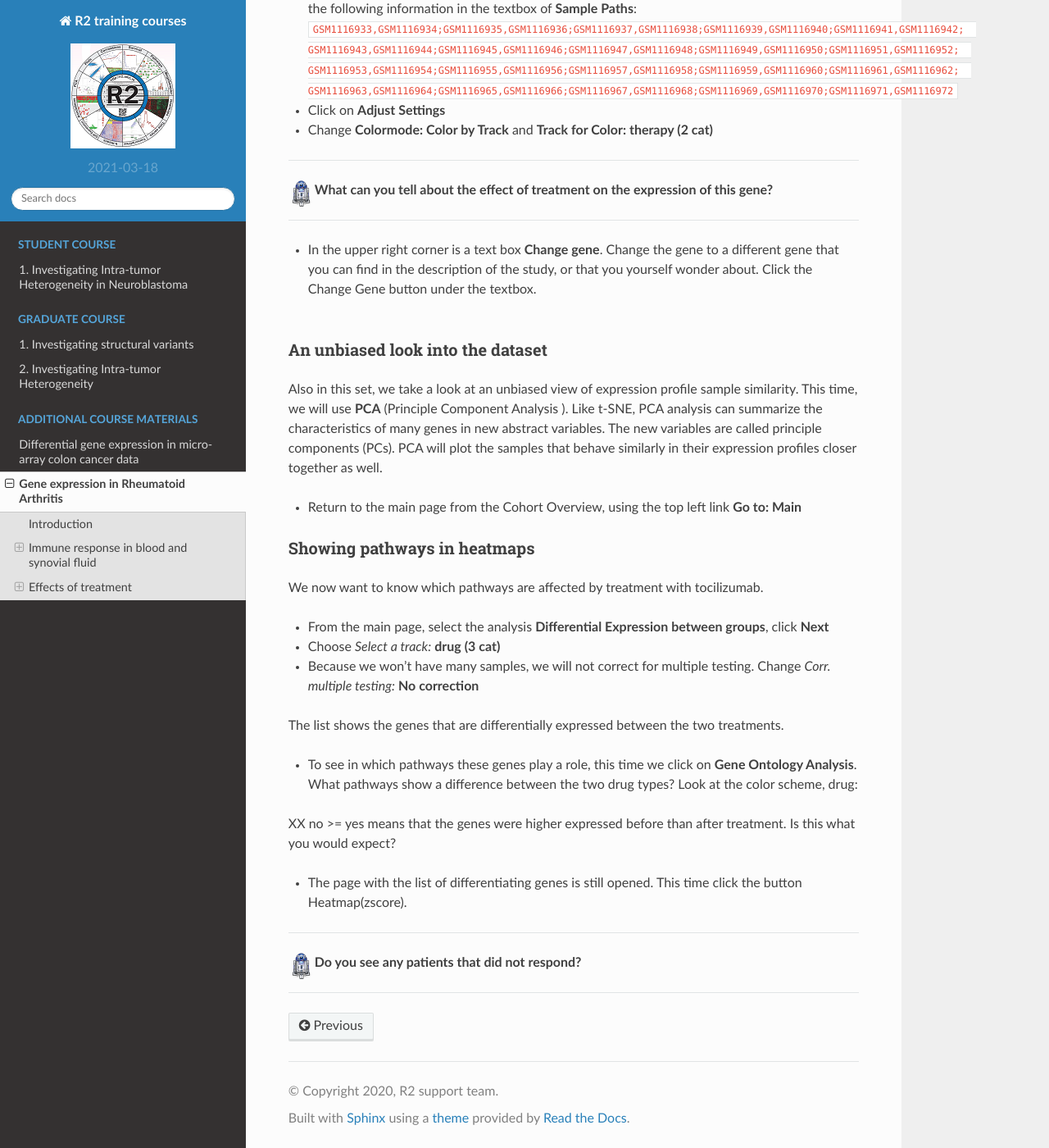
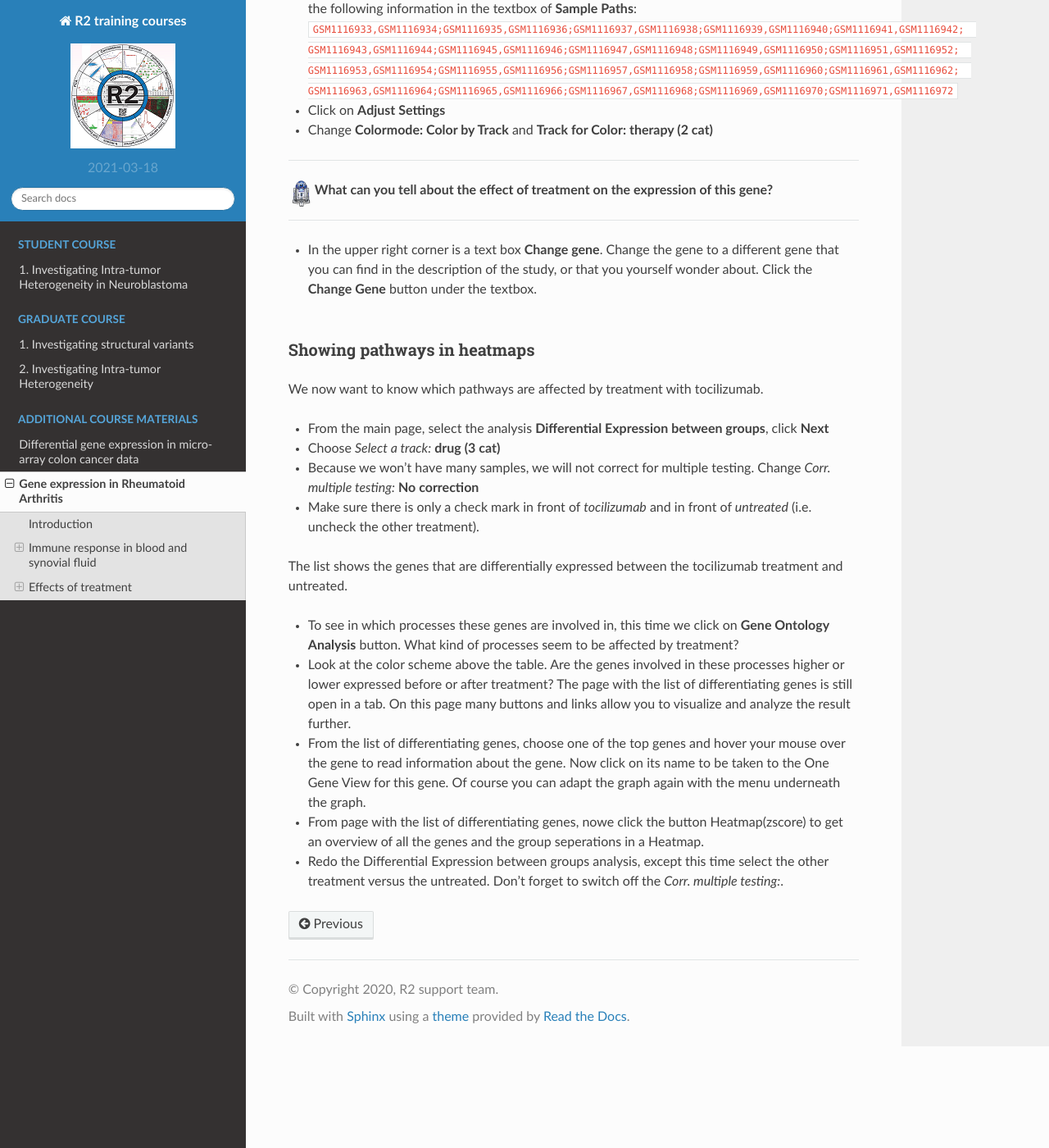
Before and after one commit to antronerds/r2-training-courses, a Sphinx documentation site: the page built from docs/RNA_seq_data_analysis_Using_Rheumatoid_Arthritis_data.md, in a window 1280 px wide and 1400 px high, scrolled down 9747 px. Shown: the whole window at 82% size. Built offline with Sphinx 7.4.7 and the Read the Docs theme 2.0.0, drawn with Linux system fonts in a browser that asks for light colours; pages that are not in the unit, such as notebooks, are missing from menus; some of the changed text lies outside the part shown.

Commit message:
AMS RA first adaptations

````diff
--- a/docs/RNA_seq_data_analysis_Using_Rheumatoid_Arthritis_data.md
+++ b/docs/RNA_seq_data_analysis_Using_Rheumatoid_Arthritis_data.md
@@ -237,7 +237,7 @@ From looking at large gene lists, the biological significance isn't always clear
 
  Effects of treatment
 ---
- Now that we have a better understanding of gene expression of T-cells, let's have a look if we can find any effect of rheumatoid arthritis treatments on a genomic scale.
+ Now that we have a better understanding of gene expression of T-cells, let's have a look if we can find any effect of rheumatoid arthritis treatments.
 
 *Data used:*
 * R2 dataset: Disease Rheumatoid arthritis (drugs) - Lauwerys - 40 - MAS5.0 - u133p2
@@ -252,7 +252,7 @@ From looking at large gene lists, the biological significance isn't always clear
 *Analyses used*
 * Cohort Overview
 * One Gene View
-* PCA
+
 
 ##### Explore the provided information
 
@@ -270,11 +270,11 @@ Click the button below to go to R2 with the correct dataset selected.
 First, we take a look at the information that was provided. Let's start with the dataset Cohort Overview.
 
 * In box 3, select the **Cohort Overview**, click **next** and explore the available annotation.
-* To understand what the study is about, click on the **i information balloon** behind the dataset title. Which genes are important according to the description?
+* To understand what the study is about, click on the **i information balloon** behind the dataset title. Take a note of the cytokines & chemokines that are mentioned in the description box. Which genes are important according to the description?
 
 Since this set is treatment related, let's plot some data to see if treatment has any result.
 
-* Go back to the main page. Choose the analysis **Correlate gene with track** and type in box 4 any of the genes that in the description is mentioned to be down regulated by treatment. The "-" can be left out of the gene name in R2, e.g. "IL-6" becomes "IL6". Click **Next**.
+* Go back to the main page. Choose the analysis **Correlate gene with track** and type in box 4 any of the genes that were  mentioned to be down regulated by treatment. The "-" can be left out of the gene name in R2, e.g. "IL-6" becomes "IL6". Click **Next**.
 * Choose *Select a track:* **therapy (2cat)** and click **Next**.
 * Every patient had a sample taken before the start (no) and after 12 weeks (yes) of therapy, it is a paired test. It would be nice to see which dots belong to the same patient. With Sample Paths we can connect the two samples of each patient with the format Samplename1,Samplename2; etc. Because it is a bit labour intensive to get the correct syntax, we did this for you. Copy paste the following information in the textbox of **Sample Paths**: ```GSM1116933,GSM1116934;GSM1116935,GSM1116936;GSM1116937,GSM1116938;GSM1116939,GSM1116940;GSM1116941,GSM1116942;
 GSM1116943,GSM1116944;GSM1116945,GSM1116946;GSM1116947,GSM1116948;GSM1116949,GSM1116950;GSM1116951,GSM1116952;
@@ -291,16 +291,8 @@ GSM1116963,GSM1116964;GSM1116965,GSM1116966;GSM1116967,GSM1116968;GSM1116969,GSM
 
 ---
 
-* In the upper right corner is a text box **Change gene**. Change the gene to a different gene that you can find in the description of the study, or that you yourself wonder about. Click the Change Gene button under the textbox.
+* In the upper right corner is a text box **Change gene**. Change the gene to a different gene that you can find in the description of the study, or that you yourself wonder about. Click the **Change Gene** button under the textbox.
 <br><br>
-
-
-##### An unbiased look into the dataset
-
-Also in this set, we take a look at an unbiased view of expression profile sample similarity. This time, we will use **PCA** (Principle Component Analysis ). Like t-SNE, PCA analysis can summarize the characteristics of many genes in new abstract variables. The new variables are called principle components (PCs). PCA will plot the samples that behave similarly in their expression profiles closer together as well.
-
-* Return to the main page from the Cohort Overview, using the top left link **Go to: Main**
-
 
 
 ##### Showing pathways in heatmaps
@@ -309,16 +301,13 @@ We now want to know which pathways are affected by treatment with tocilizumab.
 * From the main page, select the analysis **Differential Expression between groups**, click **Next**
 * Choose *Select a track:* **drug (3 cat)**
 * Because we won't have many samples, we will not correct for multiple testing. Change *Corr. multiple testing:* **No correction**
+* Make sure there is only a check mark in front of *tocilizumab* and in front of *untreated* (i.e. uncheck the other treatment).
 
-The list shows the genes that are differentially expressed between the two treatments.
-* To see in which pathways these genes play a role, this time we click on **Gene Ontology Analysis**. What pathways show a difference between the two drug types? Look at the color scheme, drug:
+The list shows the genes that are differentially expressed between the tocilizumab treatment and untreated.
+* To see in which processes these genes are involved in, this time we click on **Gene Ontology Analysis** button. What kind of processes seem to be affected by treatment?
+* Look at the color scheme above the table. Are the genes involved in these processes higher or lower expressed before or after treatment?
+The page with the list of differentiating genes is still open in a tab. On this page many buttons and links allow you to visualize and analyze the result further.
+* From the list of differentiating genes, choose one of the top genes and hover your mouse over the gene to read information about the gene. Now click on its name to be taken to the One Gene View for this gene. Of course you can adapt the graph again with the menu underneath the graph.
+* From page with the list of differentiating genes, nowe click the button Heatmap(zscore) to get an overview of all the genes and the group seperations in a Heatmap.
 
-XX no >= yes means that the genes were higher expressed before than after treatment. Is this what you would expect?
-
-* The page with the list of differentiating genes is still opened. This time click the button Heatmap(zscore).
----
-
-
-![](_static/images/R2d2_logo.png)**Do you see any patients that did not respond?**
-
----
+* Redo the Differential Expression between groups analysis, except this time select the other treatment versus the untreated. Don't forget to switch off the *Corr. multiple testing:*.
````
